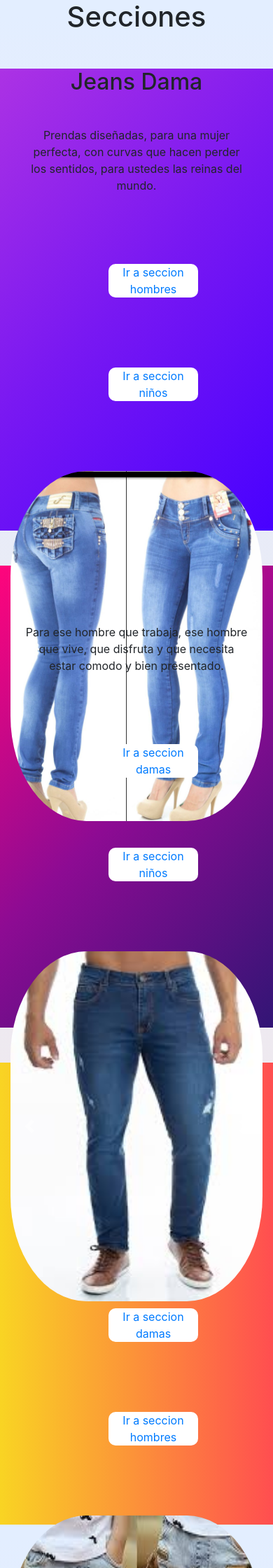
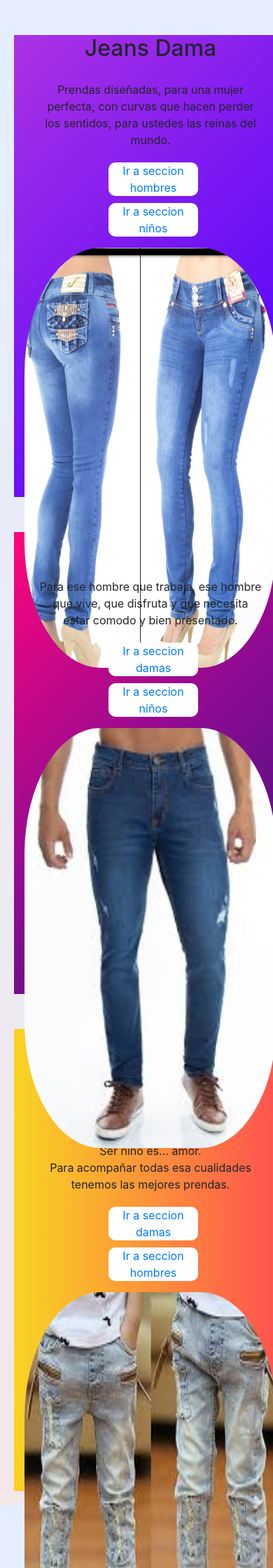
Before and after one commit to creator-krixus/pagina-Girlesa, a PHP site: page /jean.html in a window 390 px wide; the page is wider, and only the part inside the window is pictured. Shown: the top 2240 px of that part at 70% size. Run offline with PHP 8.4, Linux system fonts and the light colour scheme.

Commit message:
tratando de arreglar la apariencia en smartphones

```diff
--- a/estilos/jeans.css
+++ b/estilos/jeans.css
@@ -1,5 +1,5 @@
 li {
-    margin: 100px;
+    margin: 10px 80px;
     box-sizing: border-box;
     background: white;
     border-radius: 10px;
@@ -20,11 +20,10 @@ body {
 
 .c1 {
     height: 660px;
-    width: 100%;
-
+    margin: 20px;
 }
 img{
-    height: 500px;
+    height: 600px;
     width: 100%;
     border-radius: 30%;
 }
@@ -36,10 +35,7 @@ h2 {
 .text {
     margin: 20px;
 }
-.main {
-    margin-top: 25px;
-    display: flex;
-}
+
 p{
     text-align: center;
 }
--- a/jean.html
+++ b/jean.html
@@ -13,10 +13,6 @@
 </head>
 
 <body>
-    <head>
-        <h1>Secciones</h1>
-    </head>
-
     <div class="container c1" id="c1">
 
         <h2>Jeans Dama</h2>
```
